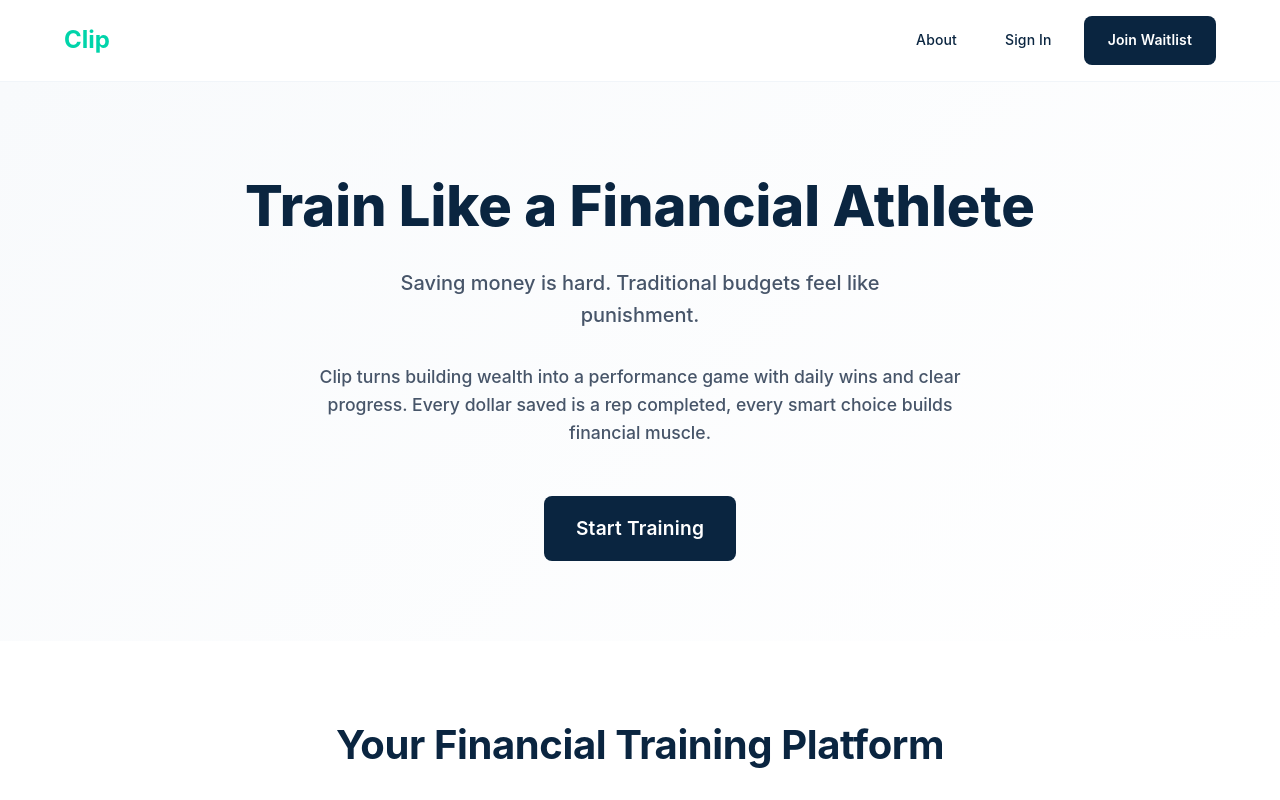
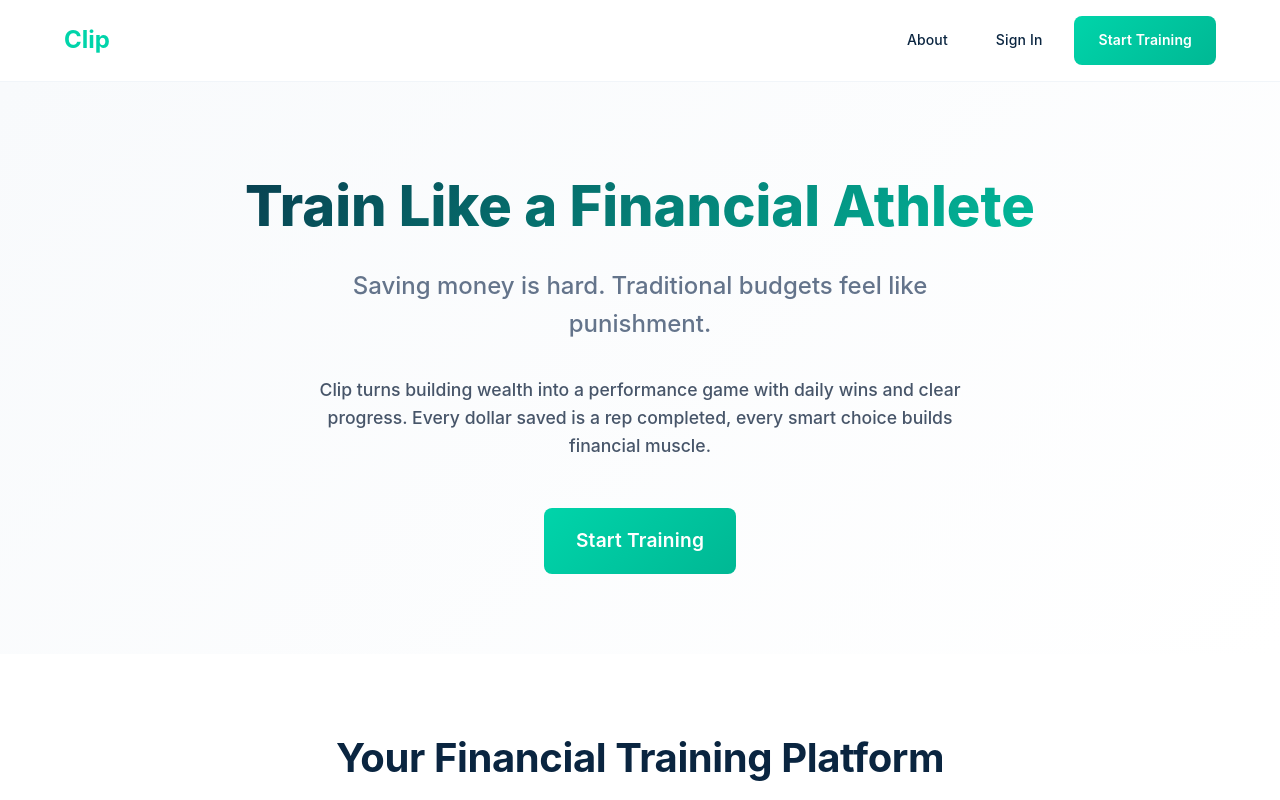
Before and after one commit to cjohnkim/clip-mvp, a React (Create React App) app in the folder frontend/: page / in a window 1280 px wide. Shown: the top 800 px of the page. Built offline with nearby package versions, Linux system fonts and the light colour scheme; no server answers.

Commit message:
Revert to Money Clip green theme and fix header CTA

```diff
--- a/frontend/src/pages/LandingPage.tsx
+++ b/frontend/src/pages/LandingPage.tsx
@@ -47,17 +47,14 @@ const LoginLink = styled(Button)(() => ({
 }));
 
 const CTAButton = styled(Button)(() => ({
-  background: '#0a2540',
+  background: 'linear-gradient(135deg, #00d4aa 0%, #00b894 100%)',
   color: 'white',
   padding: '12px 24px',
   borderRadius: '8px',
   fontWeight: 600,
   textTransform: 'none',
-  transition: 'all 0.2s ease',
   '&:hover': {
-    background: '#1e293b',
-    transform: 'translateY(-2px)',
-    boxShadow: '0 4px 12px rgba(10, 37, 64, 0.2)',
+    background: 'linear-gradient(135deg, #00b894 0%, #009688 100%)',
   },
 }));
 
@@ -71,7 +68,10 @@ const HeroTitle = styled(Typography)(() => ({
   fontSize: '3.5rem',
   fontWeight: 800,
   marginBottom: '1rem',
-  color: '#0a2540',
+  background: 'linear-gradient(135deg, #0a2540 0%, #00d4aa 100%)',
+  backgroundClip: 'text',
+  WebkitBackgroundClip: 'text',
+  WebkitTextFillColor: 'transparent',
 
   '@media (max-width: 768px)': {
     fontSize: '2.5rem',
@@ -79,9 +79,8 @@ const HeroTitle = styled(Typography)(() => ({
 }));
 
 const HeroSubtitle = styled(Typography)(() => ({
-  fontSize: '1.25rem',
-  color: '#475569',
-  fontWeight: 500,
+  fontSize: '1.5rem',
+  color: '#64748b',
   marginBottom: '2rem',
   maxWidth: '600px',
   marginLeft: 'auto',
@@ -247,7 +246,7 @@ const LandingPage: React.FC = () => {
                 Sign In
               </LoginLink>
               <CTAButton onClick={handleJoinWaitlistClick}>
-                Join Waitlist
+                Start Training
               </CTAButton>
             </NavLinks>
           </HeaderContent>
```
